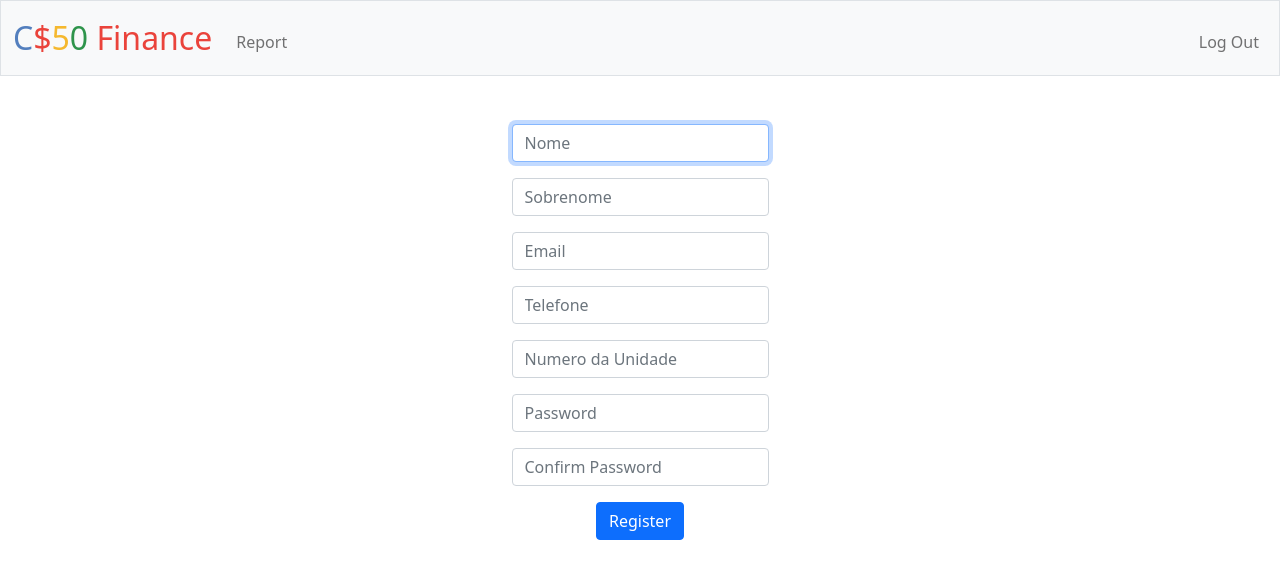
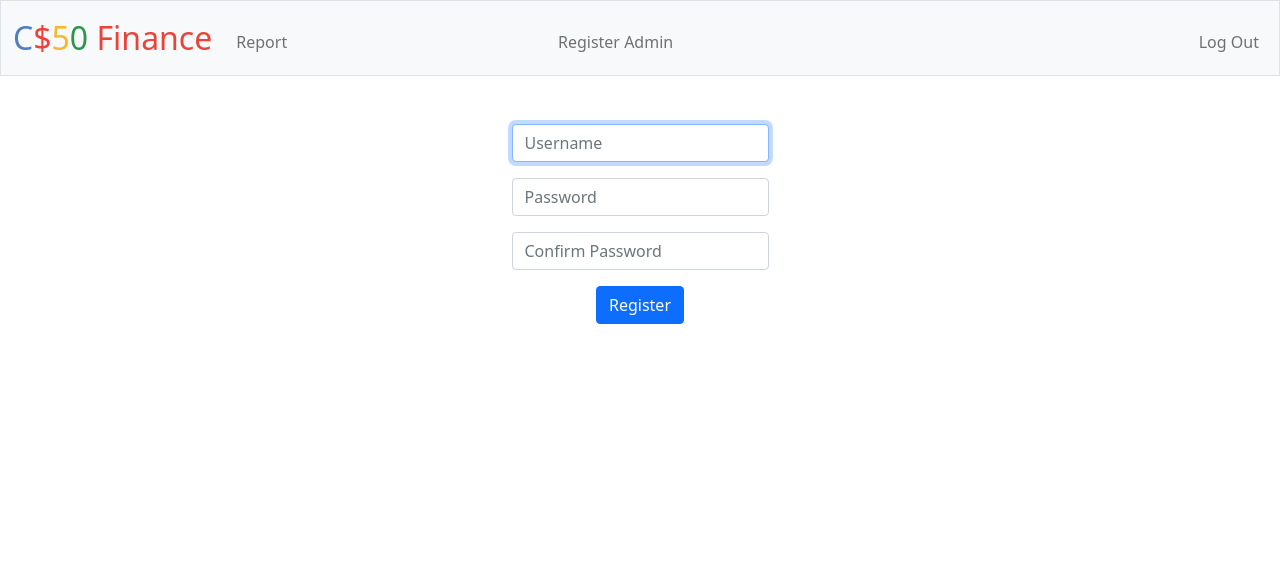
Before and after one commit to mbraga2023/BuildManager, a Flask app: page /register in a window 1280 px wide. Shown: the top 579 px of the page. Run offline with Flask 2, Linux system fonts and the light colour scheme; a user stored in the database is signed in; some libraries are stand-ins or nearby versions.

Commit message:
final project week1

```diff
--- a/app.py
+++ b/app.py
@@ -1,17 +1,21 @@
 import os
 
 from cs50 import SQL
-import pandas as pd
-from flask import Flask, flash, redirect, render_template, request, session
+from flask import Flask, flash, redirect, render_template, session, request
+from flask_session import Session
 from tempfile import mkdtemp
+#from werkzeug.security import check_password_hash, generate_password_hash
+
+from helpers import apology, login_required
+import datetime
 
 # Configure application
 app = Flask(__name__)
 
 # Configure session to use filesystem (instead of signed cookies)
-#app.config["SESSION_PERMANENT"] = False
-#app.config["SESSION_TYPE"] = "filesystem"
-#Session(app)
+app.config["SESSION_PERMANENT"] = False
+app.config["SESSION_TYPE"] = "filesystem"
+Session(app)
 
 # Configure CS50 Library to use SQLite database
 
@@ -31,6 +35,14 @@ def after_request(response):
 def index():
     return render_template("login.html")
 
+@app.route("/index")
+@login_required
+def dashboard():
+    """Show dashboard"""
+    user_id = session["user_id"]
+
+    return render_template("index.html")
+
 
 @app.route("/report")
 def report():
@@ -41,22 +53,67 @@ def report():
 
 @app.route("/register", methods=["GET", "POST"])
 def register():
-    """Register user"""
+    """Register admin"""
     if request.method == "GET":
         return render_template ("register.html")
 
     else:
-        nome = request.form.get("nome")
-        sobrenome = request.form.get("sobrenome")
-        email = request.form.get("email")
-        phone = request.form.get("phone")
-        unit = request.form.get("unit")
+        username = request.form.get("username")
         password = request.form.get("password")
         confirmation = request.form.get("confirmation")
 
+        if not username:
+            return apology("Must have a username")
+        if not password:
+            return apology("Must have password")
+        if not confirmation:
+            return apology ("Must have confirmation")
+        if password != confirmation:
+            return apology ("Password and confirmation does not match")
+
+        #hash = generate_password_hash(password)
+
         try:
-            new_user = db.execute("INSERT INTO residentes (nome, sobrenome, email, phone, unit, password ) VALUES (?, ?, ?, ?, ?, ?)", nome, sobrenome, email, phone, unit, password)
+            new_user = db.execute("INSERT INTO usuarios (username, hash) VALUES (?, ?)", username, password)
+
+
         except:
-            return print("username already exists")
+             return apology("username already exists")
 
-        return redirect("/")
+        #session["user_id"] = new_user
+        return redirect("/login")
+
+@app.route("/login", methods=["GET", "POST"])
+def login():
+    """Log user in"""
+
+    # Forget any user_id
+    session.clear()
+
+    # User reached route via POST (as by submitting a form via POST)
+    if request.method == "POST":
+
+        # Ensure username was submitted
+        if not request.form.get("username"):
+            return apology("must provide username", 403)
+
+        # Ensure password was submitted
+        elif not request.form.get("password"):
+            return apology("must provide password", 403)
+
+        # Query database for username
+        rows = db.execute("SELECT * FROM usuarios WHERE username = ?", request.form.get("username"))
+
+        # Ensure username exists and password is correct
+        if len(rows) != 1 or not check_password_hash(rows[0]["hash"], request.form.get("password")):
+            return apology("invalid username and/or password", 403)
+
+        # Remember which user has logged in
+        session["user_id"] = rows[0]["id"]
+
+        # Redirect user to home page
+        return redirect("/index")
+
+    # User reached route via GET (as by clicking a link or via redirect)
+    else:
+        return render_template("login.html")
--- a/requirements.txt
+++ b/requirements.txt
@@ -1,3 +1,4 @@
+cs50
 Flask
+Flask-Session
 requests
-cs50
--- a/templates/layout.html
+++ b/templates/layout.html
@@ -32,7 +32,9 @@
                     {% if session["user_id"] %}
                         <ul class="navbar-nav me-auto mt-2">
                             <li class="nav-item"><a class="nav-link" href="/report">Report</a></li>
-
+                        </ul>
+                        <ul class="navbar-nav me-auto mt-2">
+                            <li class="nav-item"><a class="nav-link" href="/register">Register Admin</a></li>
                         </ul>
                         <ul class="navbar-nav ms-auto mt-2">
                             <li class="nav-item"><a class="nav-link" href="/logout">Log Out</a></li>
@@ -40,7 +42,7 @@
                     {% else %}
                         <ul class="navbar-nav ms-auto mt-2">
                             <li class="nav-item"><a class="nav-link" href="/report">Report</a></li>
-                            <li class="nav-item"><a class="nav-link" href="/register">Register</a></li>
+                            <li class="nav-item"><a class="nav-link" href="/register">Register Admin</a></li>
                             <li class="nav-item"><a class="nav-link" href="/login">Log In</a></li>
                         </ul>
                     {% endif %}
--- a/templates/register.html
+++ b/templates/register.html
@@ -7,18 +7,7 @@
 {% block main %}
     <form action="/register" method="post">
         <div class="mb-3">
-            <input autocomplete="off" autofocus class="form-control mx-auto w-auto" id="nome" name="nome" placeholder="Nome" type="text">
-        </div>
-        <div class="mb-3">
-            <input autocomplete="off" autofocus class="form-control mx-auto w-auto" id="sobrenome" name="sobrenome" placeholder="Sobrenome" type="text">
-        </div>
-        <div class="mb-3">
-            <input autocomplete="off" autofocus class="form-control mx-auto w-auto" id="email" name="email" placeholder="Email" type="email">
-        </div>
-        <div class="mb-3">
-            <input autocomplete="off" autofocus class="form-control mx-auto w-auto" id="phone" name="phone" placeholder="Telefone" type="tel">
-        </div><div class="mb-3">
-            <input autocomplete="off" autofocus class="form-control mx-auto w-auto" id="unit" name="unit" placeholder="Numero da Unidade" type="text">
+            <input autocomplete="off" autofocus class="form-control mx-auto w-auto" id="username" name="username" placeholder="Username" type="text">
         </div>
         <div class="mb-3">
             <input class="form-control mx-auto w-auto" id="password" name="password" placeholder="Password" type="password">
```
Also changed, not shown: helpers.py (added, +35 -0 lines), templates/index.html (+6 -14 lines), templates/register_user.html (added, +31 -0 lines), templates/resgister2.html (deleted, +0 -20 lines), users.db, 1 other file.
